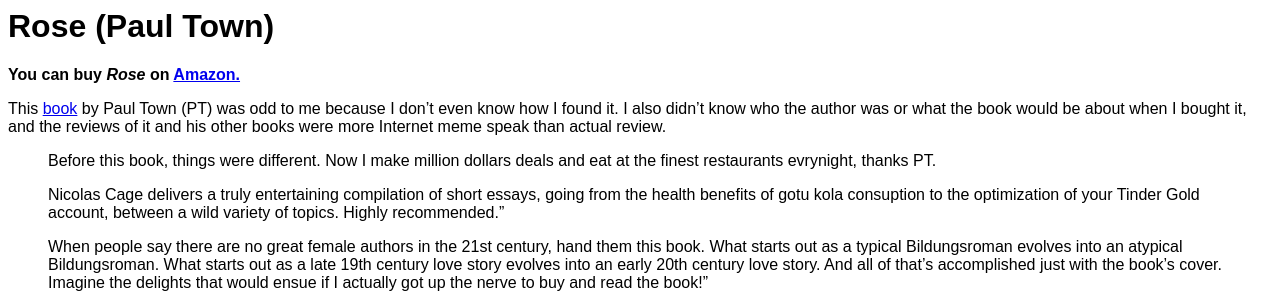
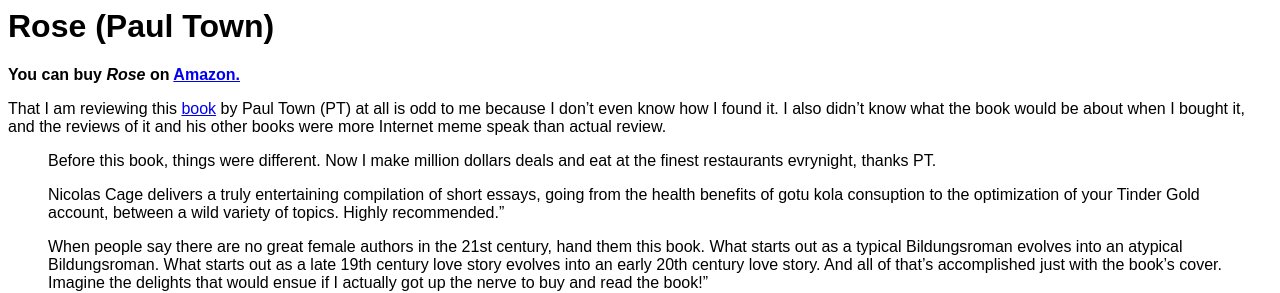
Before and after one commit to 0x000m/old, a Jekyll site: the page built from _posts/2022-05-13-rose.md, in a window 1280 px wide. Shown: the top 293 px of the page. Built offline with Jekyll 4.4.1, drawn with Linux system fonts in a browser that asks for light colours.

Commit message:
Update 2022-05-13-rose.md

```diff
--- a/_posts/2022-05-13-rose.md
+++ b/_posts/2022-05-13-rose.md
@@ -6,7 +6,7 @@ layout: default
 
 **You can buy *Rose* on [Amazon.](https://www.amazon.com/gp/product/B09GZHKD7D/ref=dbs_a_def_rwt_hsch_vapi_taft_p1_i4)**
 
-This [book](https://www.amazon.com/gp/product/B09GZHKD7D/ref=dbs_a_def_rwt_hsch_vapi_taft_p1_i4) by Paul Town (PT) was odd to me because I don’t even know how I found it. I also didn’t know who the author was or what the book would be about when I bought it, and the reviews of it and his other books were more Internet meme speak than actual review.
+That I am reviewing this [book](https://www.amazon.com/gp/product/B09GZHKD7D/ref=dbs_a_def_rwt_hsch_vapi_taft_p1_i4) by Paul Town (PT) at all is odd to me because I don’t even know how I found it. I also didn’t know what the book would be about when I bought it, and the reviews of it and his other books were more Internet meme speak than actual review.
 
 > Before this book, things were different. Now I make million dollars deals and eat at the finest restaurants evrynight, thanks PT.
 
```
